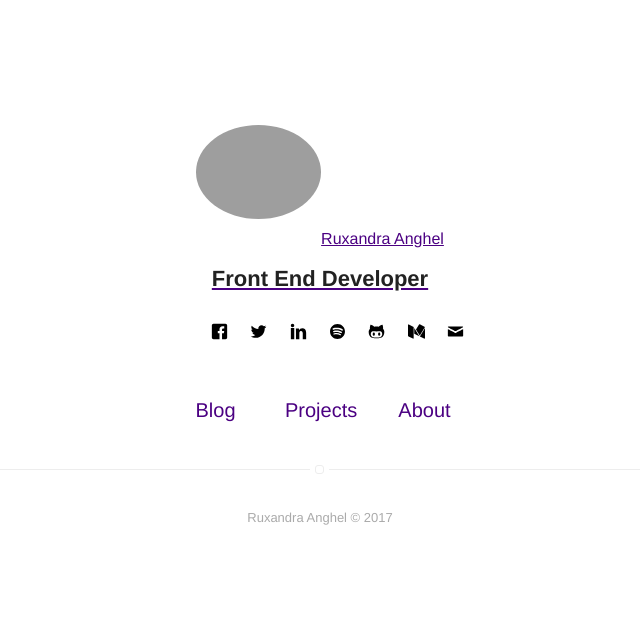
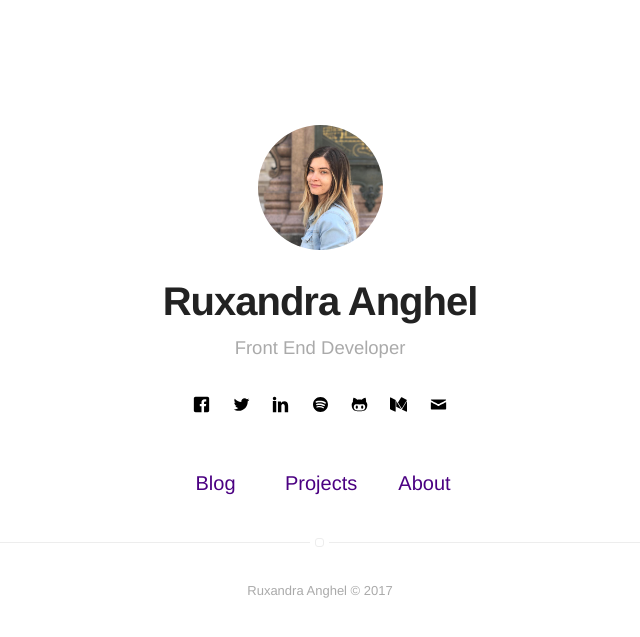
Before and after one commit to ruxiang05/ruxiang.me, a Jekyll site: the page built from index.html, in a window 1280 px wide. Shown: the top 637 px of the page, without its empty margins (320-960 px from the left). Built offline with Jekyll 4.4.1, drawn with Linux system fonts in a browser that asks for light colours.

Commit message:
Remove quotes in image path

```diff
--- a/_includes/header.html
+++ b/_includes/header.html
@@ -8,7 +8,7 @@
     <header class="header-home {% if site.animation %}animated{% endif %}">
         {% if site.about %}
             <a class="link" href="{{ site.url }}/about">
-                <img class="selfie" alt="{{ site.name }}" src="{{ site.picture }}/>
+                <img class="selfie" alt="{{ site.name }}" src="{{ site.picture }}" />
             </a>
         {% else %}
             <span class="link">
```
